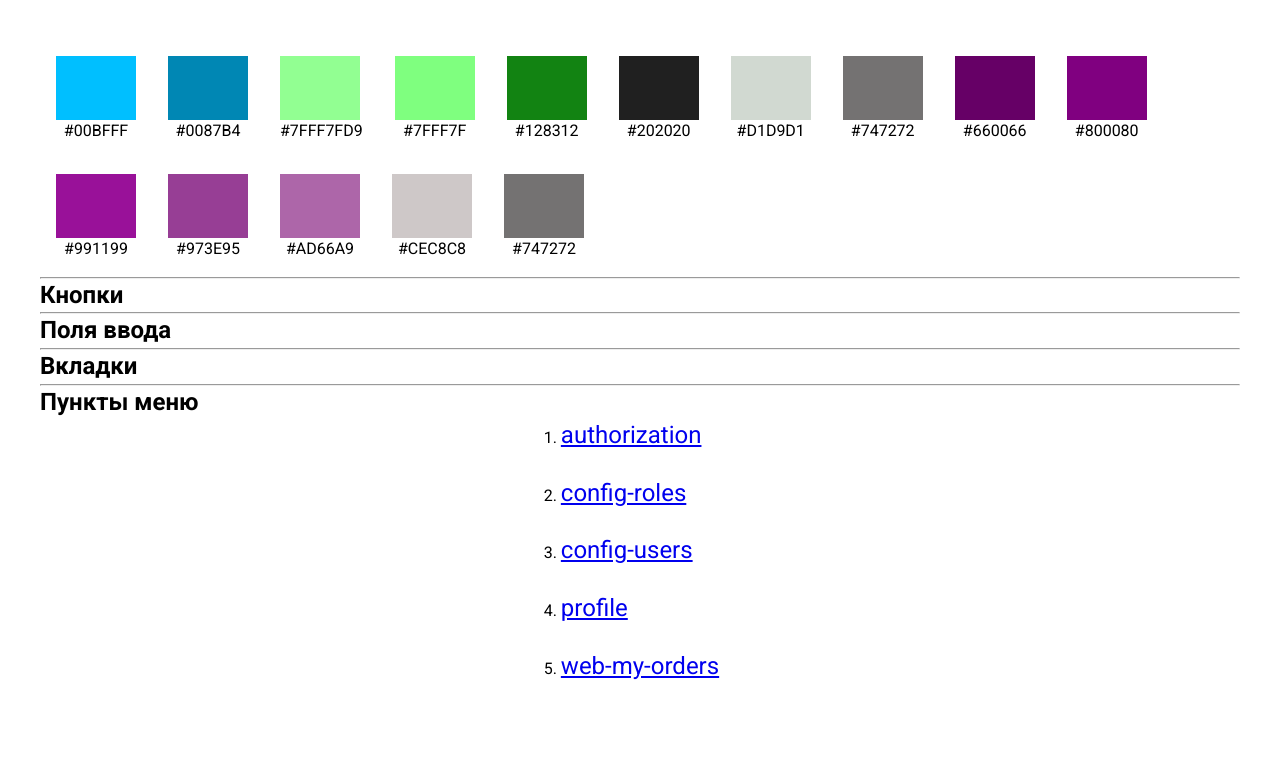
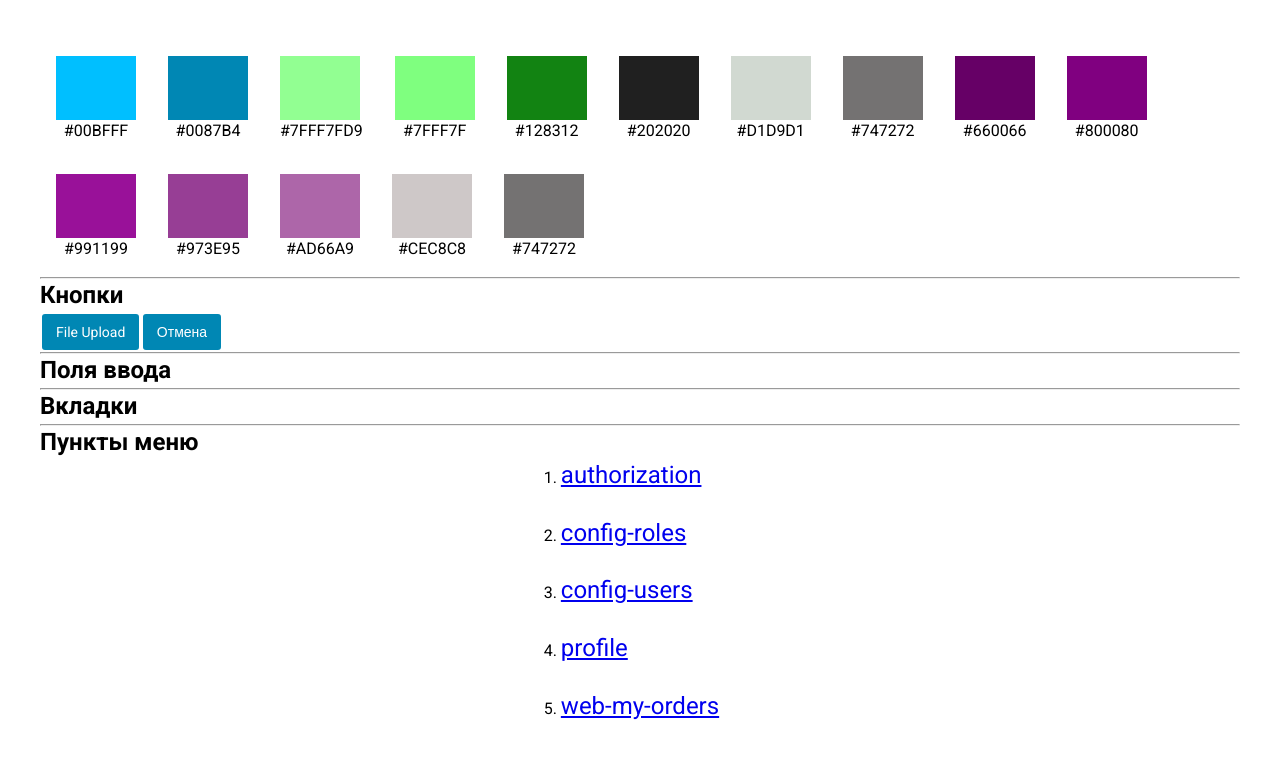
Before and after one commit to zupra/dron_taxi, a Nuxt app: page / in a window 1280 px wide. Shown: the top 758 px of the page. Built offline with nearby package versions, Linux system fonts and the light colour scheme.

Commit message:
type="file" AS .btn_blue

```diff
--- a/assets/main.css
+++ b/assets/main.css
@@ -344,15 +344,38 @@ button:active:after {
   opacity: 0.2;
   transition: 0s;
 }
-.btn_blue,
-input[type=file] {
+.btn_blue {
   color: #fff;
   background: #0087b4;
 }
-.btn_blue:hover,
-input[type=file]:hover {
+.btn_blue:hover {
   background: #00bfff;
 }
+
+/* type="file" AS .btn_blue */
+input[type="file"] {
+  display: none;
+}
+.custom-file-upload {
+  color: #fff;
+  background: #0087b4;
+  display: inline-block;
+  border: 2px solid #FFF;
+  padding: 6px 12px;
+  cursor: pointer;
+  padding: 0 1em;
+  height: 40px;
+  line-height 36px
+  font-size: 14px;
+  border-radius: 5px;
+}
+.custom-file-upload:hover {
+  background: #00bfff;
+}
+
+
+
+
 .btn_green {
   background: #128312;
   color: rgba(255,255,255,0.851);
--- a/pages/index.vue
+++ b/pages/index.vue
@@ -11,6 +11,14 @@
 
   hr
   h2 Кнопки
+  label.custom-file-upload(
+    for="file-upload"
+  ) File Upload
+  input(
+    id="file-upload"
+    type="file"
+  )
+  button.btn_blue Отмена
   hr
   h2 Поля ввода
   hr
@@ -69,4 +77,25 @@ export default {
   div
     width 5em
     height 4em
+
+
+input[type="file"] {
+  display: none;
+}
+.custom-file-upload {
+  color: #fff;
+  background: #0087b4;
+  display: inline-block;
+  border: 2px solid #FFF;
+  padding: 6px 12px;
+  cursor: pointer;
+  padding: 0 1em;
+  height: 40px;
+  line-height 36px
+  font-size: 14px;
+  border-radius: 5px;
+}
+.custom-file-upload:hover {
+  background: #00bfff;
+}
 </style>
```
